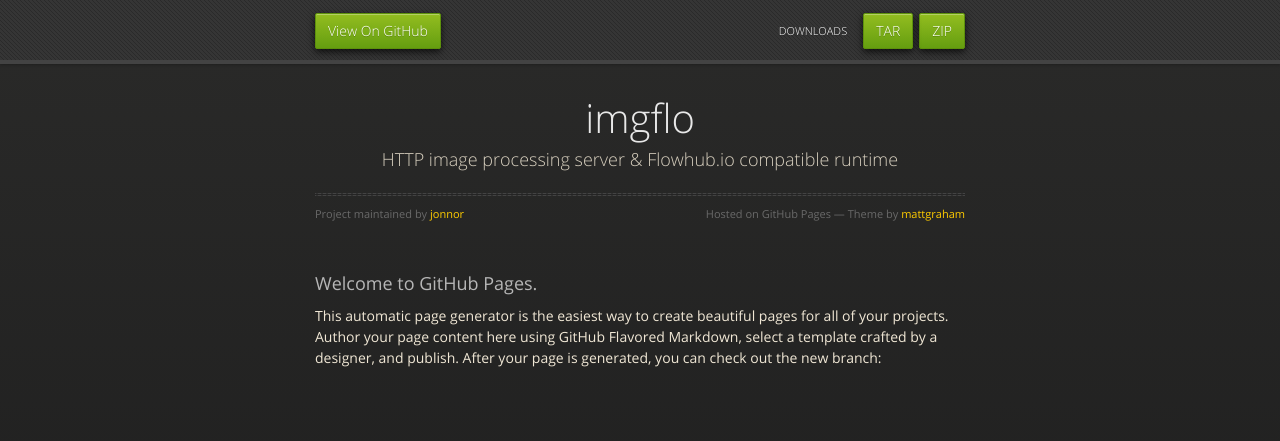
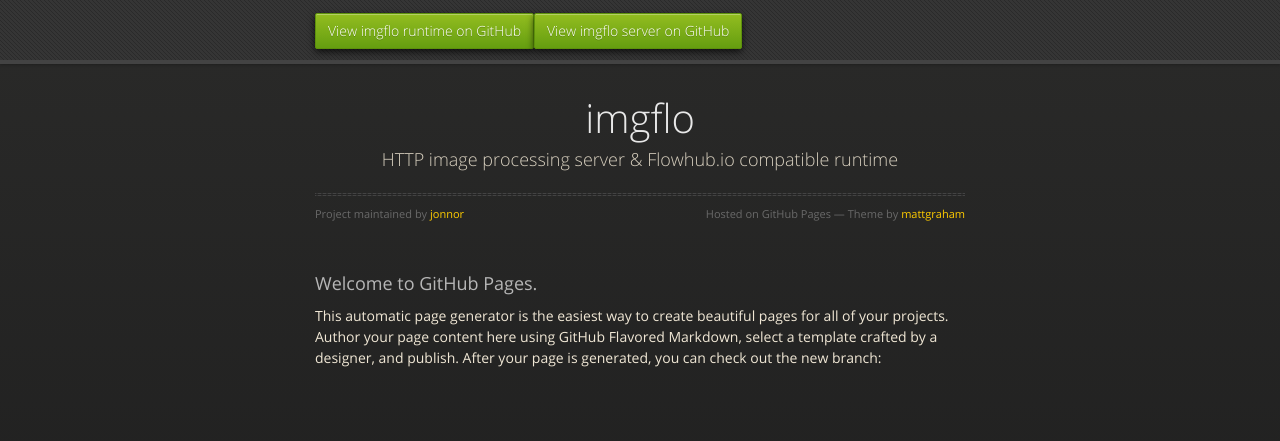
Before and after one commit to imgflo/imgflo, a plain HTML site: page index.html in a window 1280 px wide. Drawn offline with nearby package versions, Linux system fonts and the light colour scheme.

Commit message:
Link to both server and runtime

```diff
--- a/index.html
+++ b/index.html
@@ -20,10 +20,8 @@
   <body>
       <div id="header">
         <nav>
-          <li class="fork"><a href="https://github.com/jonnor/imgflo">View On GitHub</a></li>
-          <li class="downloads"><a href="https://github.com/jonnor/imgflo/zipball/master">ZIP</a></li>
-          <li class="downloads"><a href="https://github.com/jonnor/imgflo/tarball/master">TAR</a></li>
-          <li class="title">DOWNLOADS</li>
+          <li class="fork"><a href="https://github.com/jonnor/imgflo">View imgflo runtime on GitHub</a></li>
+          <li class="fork"><a href="https://github.com/jonnor/imgflo-server">View imgflo server on GitHub</a></li>
         </nav>
       </div><!-- end header -->
 
```
